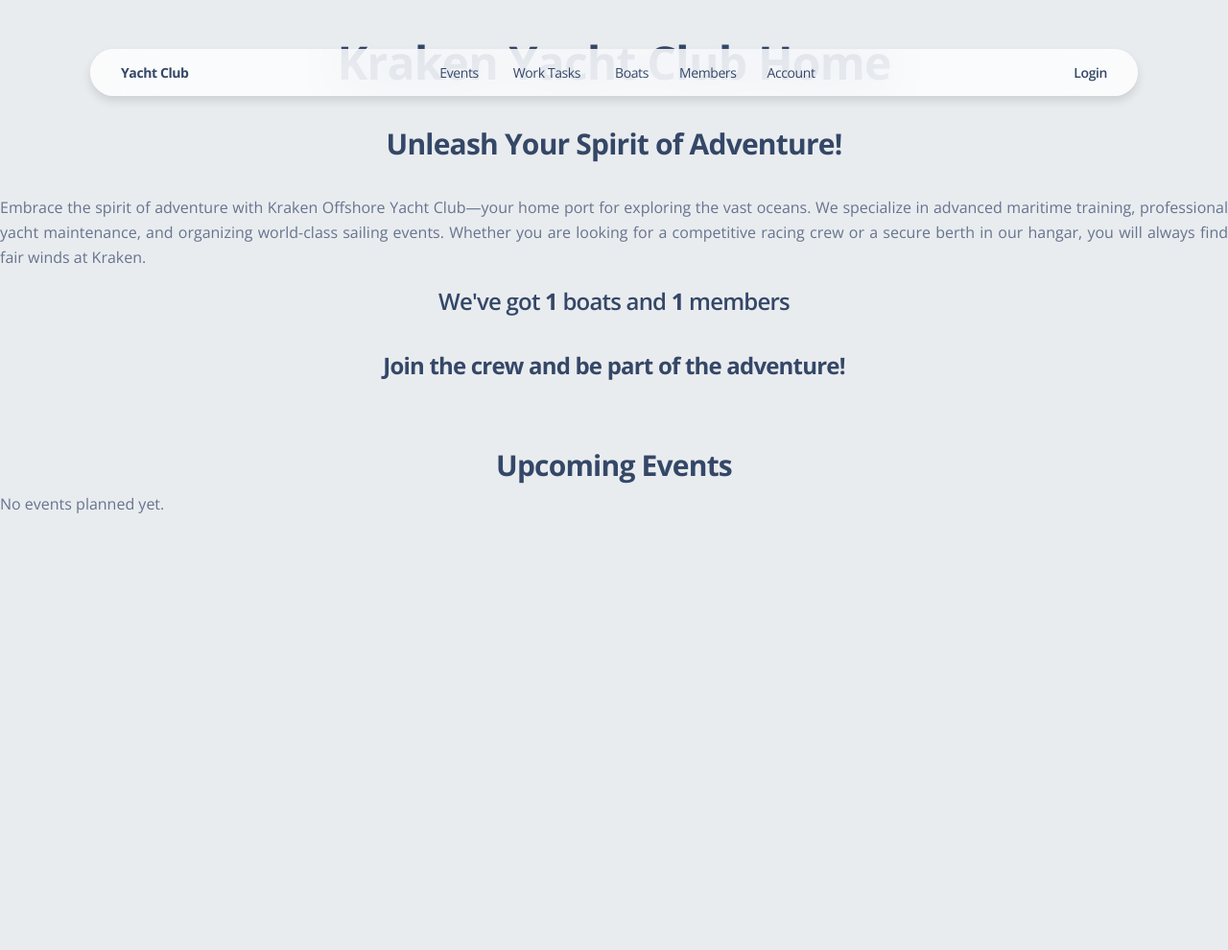
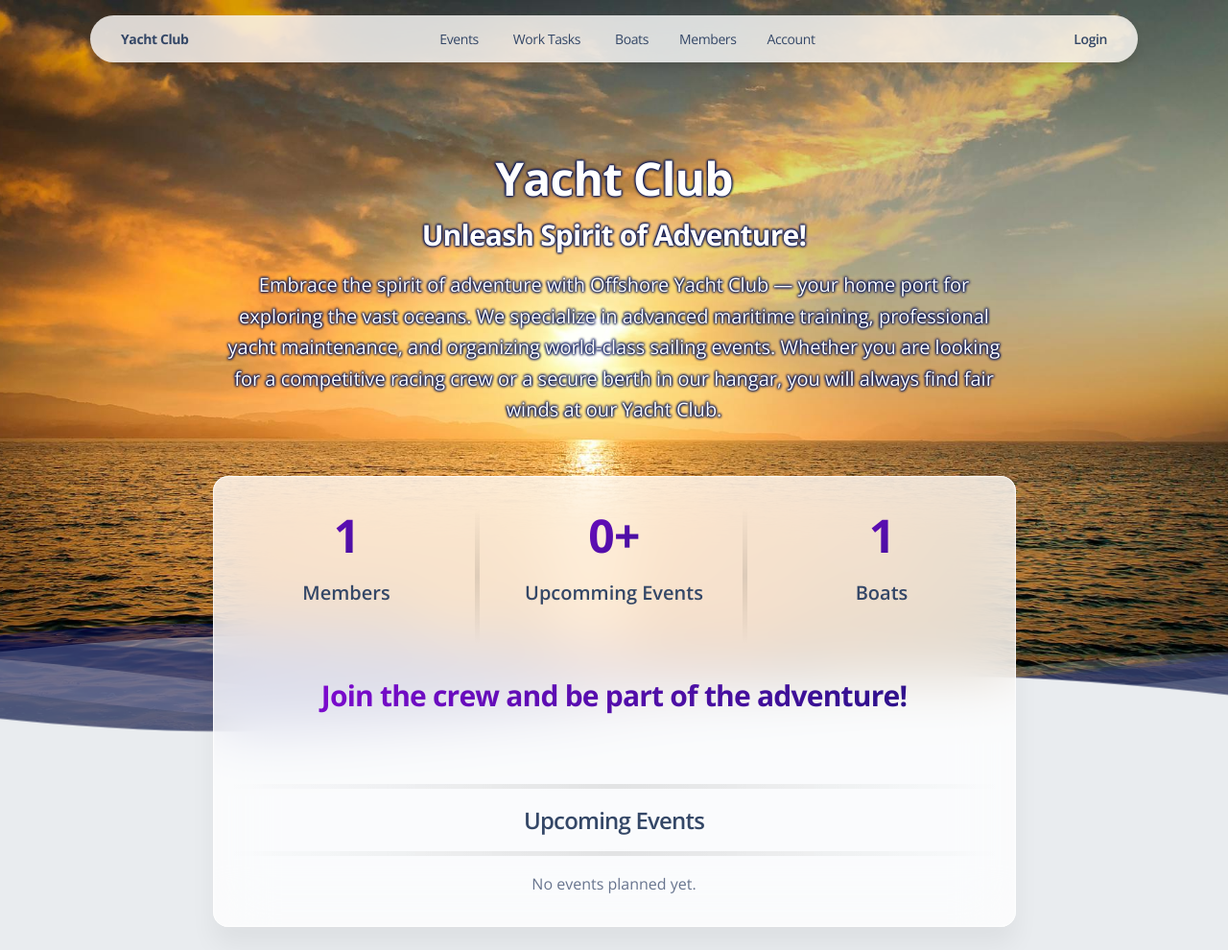
Before and after one commit to wojthecode/yacht-club, a Django app: page / in a window 1280 px wide. Shown: the whole page at 96% size. Before the commit the page ends 535 px from the top, so only its background shows below. Run offline with Django 5.2, Linux system fonts and the light colour scheme; tables that the repository leaves empty hold one stand-in row (values such as "Sample post"); some libraries are stand-ins or nearby versions.

Commit message:
Refactor index.html to soft-ui-design

```diff
--- a/static/css/styles.css
+++ b/static/css/styles.css
@@ -1,9 +1,37 @@
 /* #region General */
 
-body {
-  margin-top: 35px;
-  margin-bottom: 15px;
+.container-fixed {
+  margin-top: 5%;
+  margin-bottom: 15%;
+  min-height: auto;
+  width: 100vw;
 }
+
+.border_text {
+  text-shadow: /* 0 0 2px #015; */
+    -0.1px -0.1px 3px #015,
+    0.1px -0.1px 3px #015,
+    -0.1px 0.1px 3px #015,
+    0.1px 0.1px 3px #015;
+}
+
+.mt-n13 {
+  margin-top: -18rem !important;
+}
+
+@media(max-height: 1024px) and (min-width: 768px) {
+  .page-header.min-vh-75 {
+    min-height: 768px !important;
+  }
+}
+
+@media(max-height: 920px) and (max-width: 767px) {
+  .page-header.min-vh-75 {
+    min-height: 690px !important;
+  }
+}
+
+
 
 .base_width {
   max-width: 1280px;
@@ -334,22 +362,7 @@ body {
 
 /* #endregion */
 
-/* #region Sidebar */
 
-.list-group-submenu {
-  margin-left: 10px;
-}
-.list-group-submenu::after {
-  content: " ";
-  position: absolute;
-  bottom: -1px;
-  left: -11px;
-  width: 10px;
-  height: 1px;
-  background-color: #00000020;
-}
-
-/* #endregion */
 
 /* #region Callendar */
 
--- a/templates/club/index.html
+++ b/templates/club/index.html
@@ -1,33 +1,126 @@
 {% extends "base.html" %}
+{% load static %}
+
+{% block title %} Yacht Club {% endblock title %}
 
 {% block content %}
-  <h1 class="center">Kraken Yacht Club Home</h1>
-  <br>
-  <h3 class="center">Unleash Your Spirit of Adventure!</h3>
-  <br>
-  <p class="justify">Embrace the spirit of adventure with Kraken Offshore Yacht Club—your home port for exploring the vast oceans. We specialize in advanced maritime training, professional yacht maintenance, and organizing world-class sailing events. Whether you are looking for a competitive racing crew or a secure berth in our hangar, you will always find fair winds at Kraken.</p>
+  <header class="header-2">
+    <div class="page-header min-vh-75 relative" style="background-image: url('{% static 'img/bg/sunset.jpg' %}')">
+      <div class="container-fixed">
+        <div class="container">
+          <div class="row">
+            <div class="col-lg-9 text-center mx-auto">
+              <h1 class="text-white mt-n8 mt-md-n4 border_text">Yacht Club</h1>
+              <h3 class="text-white pt-3 mt-n3 border_text">Unleash Spirit of Adventure!</h3>
+              <p class="lead text-white mt-3 d-none d-md-block border_text">Embrace the spirit of adventure with Offshore Yacht Club — your home port for exploring the vast oceans. We specialize in advanced maritime training, professional yacht maintenance, and organizing world-class sailing events. Whether you are looking for a competitive racing crew or a secure berth in our hangar, you will always find fair winds at our Yacht Club.</p>
+              <p class="lead text-white mt-3 d-md-none border_text">Embrace the spirit of adventure with Offshore Yacht Club. Join us for professional training, maintenance, and world-class racing. Secure your berth and sail the oceans!</p>
+            </div>
+          </div>
+        </div>
+      </div>
 
-  <h4 class="center">We've got <strong>{{ num_boats }}</strong> boats and <strong>{{ num_members }}</strong> members</h4>
+      <div class="position-absolute w-100 z-index-1 bottom-0">
+        <svg class="waves" xmlns="http://www.w3.org/2000/svg" xmlns:xlink="http://www.w3.org/1999/xlink" viewBox="0 24 150 40" preserveAspectRatio="none" shape-rendering="auto">
+          <defs>
+            <path id="gentle-wave" d="M-160 44c30 0 58-18 88-18s 58 18 88 18 58-18 88-18 58 18 88 18 v44h-352z" />
+          </defs>
+          <g class="moving-waves">
+            <use xlink:href="#gentle-wave" x="48" y="-1" fill="rgba(0,10,95,0.50)" />
+            <use xlink:href="#gentle-wave" x="48" y="3" fill="rgba(255,255,255,0.35)" />
+            <use xlink:href="#gentle-wave" x="48" y="5" fill="rgba(0, 17, 85, 0.45)" />
+            <use xlink:href="#gentle-wave" x="48" y="8" fill="rgba(255,255,255,0.20)" />
+            <use xlink:href="#gentle-wave" x="48" y="13" fill="rgba(0,23,52,0.15)" />
+            <use xlink:href="#gentle-wave" x="48" y="16" fill="rgb(233, 236, 239)" />
+          </g>
+        </svg>
+      </div>
+    </div>
+  </header>
 
-  <br>
+  <section class="pt-3 pb-4">
+    <div class="container">
+      <div class="row">
+        <div class="col-lg-9 z-index-2 border-radius-xl mt-n13 mx-auto py-3 blur shadow-blur">
+          <div class="row">
+            <div class="col-md-4 position-relative">
+              <div class="p-3 text-center">
+                <h1 class="text-gradient text-primary"><span id="state1" countTo="{{ num_members }}">0</span></h1>
+                <h5 class="mt-3">Members</h5>
+              </div>
 
-  <h4 class="center bold">Join the crew and be part of the adventure!</h4>
+              <hr class="vertical dark" style="width: 5px;">
+            </div>
 
-  <br>
-  <hr>
+            <div class="col-md-4 position-relative">
+              <div class="p-3 text-center">
+                <h1 class="text-gradient text-primary"> <span id="state2" countTo="{{ num_events }}">0</span>+</h1>
+                <h5 class="mt-3">Upcomming Events</h5>
+              </div>
 
-  <h3 class="center">Upcoming Events</h3>
+              <hr class="vertical dark" style="width: 5px;">
+            </div>
+
+            <div class="col-md-4">
+              <div class="p-3 text-center">
+                <h1 class="text-gradient text-primary"> <span id="state3" countTo="{{ num_boats }}">0</span></h1>
+                <h5 class="mt-3">Boats</h5>
+              </div>
+            </div>
+
+            <h3 class="py-5 text-center fw-bolder text-gradient text-primary">Join the crew and be part of the adventure!</h3>
+          </div>
+
+          <hr class="horizontal dark" style="height: 5px">
+          <h4 class="text-center">Upcoming Events</h4>
+          <hr class="horizontal dark" style="height: 5px">
 
           {% if upcoming %}
+            <div class="container">
+              <div class="mx-auto col-md-8">
                 {% for event in upcoming %}
                   <p>
-        {{ event.date }}
-        <br>
-        <a href="{{ event.get_absolute_url }}" class="clean_link">{{ event.name }}</a>
+                    <span class="d-block py-2 font-italic">{{ event.date }}</span>
+                    <a href="{{ event.get_absolute_url }}">{{ event.name }}</a>
                   </p>
                 {% endfor %}
+              </div>
+            </div>
           {% else %}
-    No events planned yet.
+            <p class="text-center">No events planned yet.</p>
           {% endif %}
 
-{% endblock %}
+        </div>
+      </div>
+    </div>
+  </section>
+{% endblock content %}
+
+{% block javascripts %}
+  <script type="text/javascript">
+
+    if (document.getElementById('state1')) {
+      const countUp = new CountUp('state1', document.getElementById("state1").getAttribute("countTo"));
+      if (!countUp.error) {
+        countUp.start();
+      } else {
+        console.error(countUp.error);
+      }
+    }
+    if (document.getElementById('state2')) {
+      const countUp1 = new CountUp('state2', document.getElementById("state2").getAttribute("countTo"));
+      if (!countUp1.error) {
+        countUp1.start();
+      } else {
+        console.error(countUp1.error);
+      }
+    }
+    if (document.getElementById('state3')) {
+      const countUp2 = new CountUp('state3', document.getElementById("state3").getAttribute("countTo"));
+      if (!countUp2.error) {
+        countUp2.start();
+      } else {
+        console.error(countUp2.error);
+      };
+    }
+  </script>
+{% endblock javascripts %}
```
Also changed, not shown: static/img/bg/sunset.jpg (added). Lines whose indentation alone changed are shown as unchanged.
